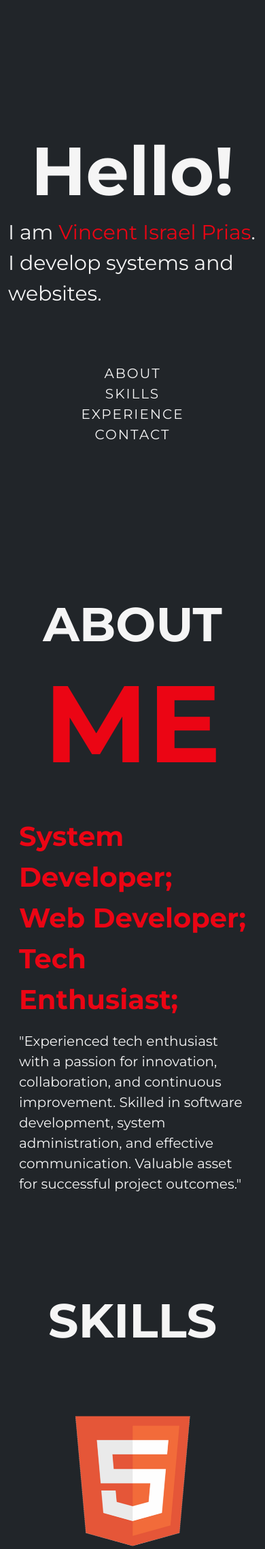
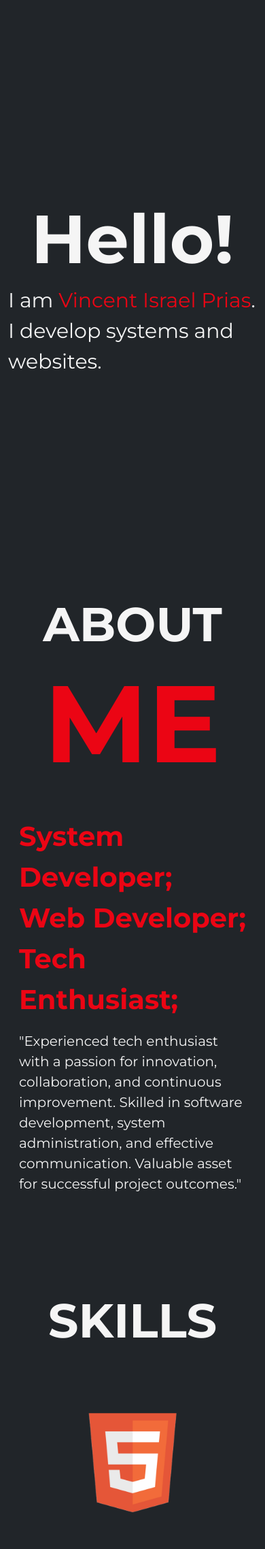
Before and after one commit to davncntcode/portfolio, a PHP site: page /views/home.php in a window 390 px wide. Shown: the top 2278 px of the page at 68% size. Run offline with PHP 8.4, Linux system fonts and the light colour scheme; some libraries are stand-ins or nearby versions.

Commit message:
skills carousel

```diff
--- a/assets/css/style.css
+++ b/assets/css/style.css
@@ -212,9 +212,9 @@ div.content {
     margin: 0px 20px;
 }
 
-.slick-slide img {
+/*.slick-slide img {
     width: 100%;
-}
+}*/
 
 .slick-slider
 {
@@ -297,7 +297,8 @@ div.content {
 .slick-slide img
 {
 /*    display: block;*/
-    width: 70%;
+    width: 80%;
+    aspect-ratio: 3/2;object-fit: contain;
     height: auto;
 }
 .slick-slide.slick-loading img
@@ -325,6 +326,7 @@ div.content {
 .slick-arrow.slick-hidden {
     display: none;
 }
+
 
 /*carousel end ------------------------------------------------*/
 /*.about-container #about-title
@@ -356,9 +358,13 @@ div.content {
 }*/
 
 /* On screens that are less than 400px, display the bar vertically, instead of horizontally */
-@media screen and (max-width: 400px) {
-  .sidebar a {
-/*    text-align: center;*/
+@media screen and (max-width: 768px) {
+ /* .sidebar a {
     display: none;
-  }
+  }*/
+#menumenu
+{
+  display: none;
 }
+
+}
--- a/views/assets.php
+++ b/views/assets.php
@@ -7,4 +7,5 @@
 	<link href="https://fonts.googleapis.com/css2?family=Montserrat:wght@300;400;500;600;700&display=swap" rel="stylesheet">
 	<link rel="stylesheet" href="https://cdnjs.cloudflare.com/ajax/libs/font-awesome/4.7.0/css/font-awesome.min.css">
 	<script src="https://code.jquery.com/jquery-3.6.0.min.js"></script>
-	<script src="https://cdnjs.cloudflare.com/ajax/libs/slick-carousel/1.6.0/slick.js"></script>
+	<!-- <script src="https://cdnjs.cloudflare.com/ajax/libs/slick-carousel/1.6.0/slick.js"></script> -->
+	<script src="https://cdnjs.cloudflare.com/ajax/libs/slick-carousel/1.8.1/slick.min.js" integrity="sha512-XtmMtDEcNz2j7ekrtHvOVR4iwwaD6o/FUJe6+Zq+HgcCsk3kj4uSQQR8weQ2QVj1o0Pk6PwYLohm206ZzNfubg==" crossorigin="anonymous" referrerpolicy="no-referrer"></script>
--- a/views/home.php
+++ b/views/home.php
@@ -37,10 +37,9 @@
 			<div class="home-message">
 				I am <span class="main-text-color">Vincent Israel Prias</span>. I develop systems and websites.
 			</div>
-			<div class="col-md-12 px-5">
+			<div class="col-md-12 px-5" id="menumenu">
 			  <div class="ml-auto mr-auto justify-content-around home-nav row">
 			  	<div class="col-md-2 text-center"><a class="">ABOUT</a></div>
-			    <!-- <div class="col-md-2 text-center"><a class="">EDUCATION</a></div> -->
 			    <div class="col-md-2 text-center"><a class="">SKILLS</a></div>
 			    <div class="col-md-2 text-center"><a class="">EXPERIENCE</a></div>
 			    <div class="col-md-2 text-center"><a class="">CONTACT</a></div>
@@ -77,7 +76,7 @@
 		<div class="skills-container">
 			<h1>SKILLS</h1>
 			<div class="carousel-container">
-			   <section class="customer-logos slider">
+			   <section class="tech-logos slider slick-list">
 			      <div class="slide d-flex align-items-center justify-content-center">
 			      	<div class="text-center">
 				      	<img class="logo-img" src="../assets/images/html5.png">
@@ -110,30 +109,43 @@
 
 <script type="text/javascript">
 	$(document).ready(function() {
-    // Show the div
-    //$('#full-screen').fadeIn();
-
-    // Delay for 3 seconds
-    //$('#full-screen').delay(2000).fadeOut();
-		$('.customer-logos').slick({
+		$('.tech-logos').slick({
+          dots: false,
+          arrows: false,
+		  infinite: true,
+		  speed: 300,
+		  slidesToShow: 4,
+		  slidesToScroll: 4,
+		  autoplay: true,
+          autoplaySpeed: 3000,
+		  responsive: [
+		    {
+		      breakpoint: 1024,
+		      settings: {
 		        slidesToShow: 3,
-        slidesToScroll: 1,
-        autoplay: false,
-        autoplaySpeed: 5000,
-        arrows: false,
-        dots: false,
-        pauseOnHover: true,
-        responsive: [{
-            breakpoint: 768,
+		        slidesToScroll: 3,
+		        infinite: true,
+		        dots: false
+		      }
+		    },
+		    {
+		      breakpoint: 600,
 		      settings: {
-                slidesToShow: 2
+		        slidesToShow: 2,
+		        slidesToScroll: 2
 		      }
-        }, {
-            breakpoint: 520,
+		    },
+		    {
+		      breakpoint: 480,
 		      settings: {
-                slidesToShow: 1
+		        slidesToShow: 1,
+		        slidesToScroll: 1
 		      }
-        }]
+		    }
+		    // You can unslick at a given breakpoint now by adding:
+		    // settings: "unslick"
+		    // instead of a settings object
+		  ]
 	    });
   });
 
```
Lines whose indentation alone changed are shown as unchanged.
